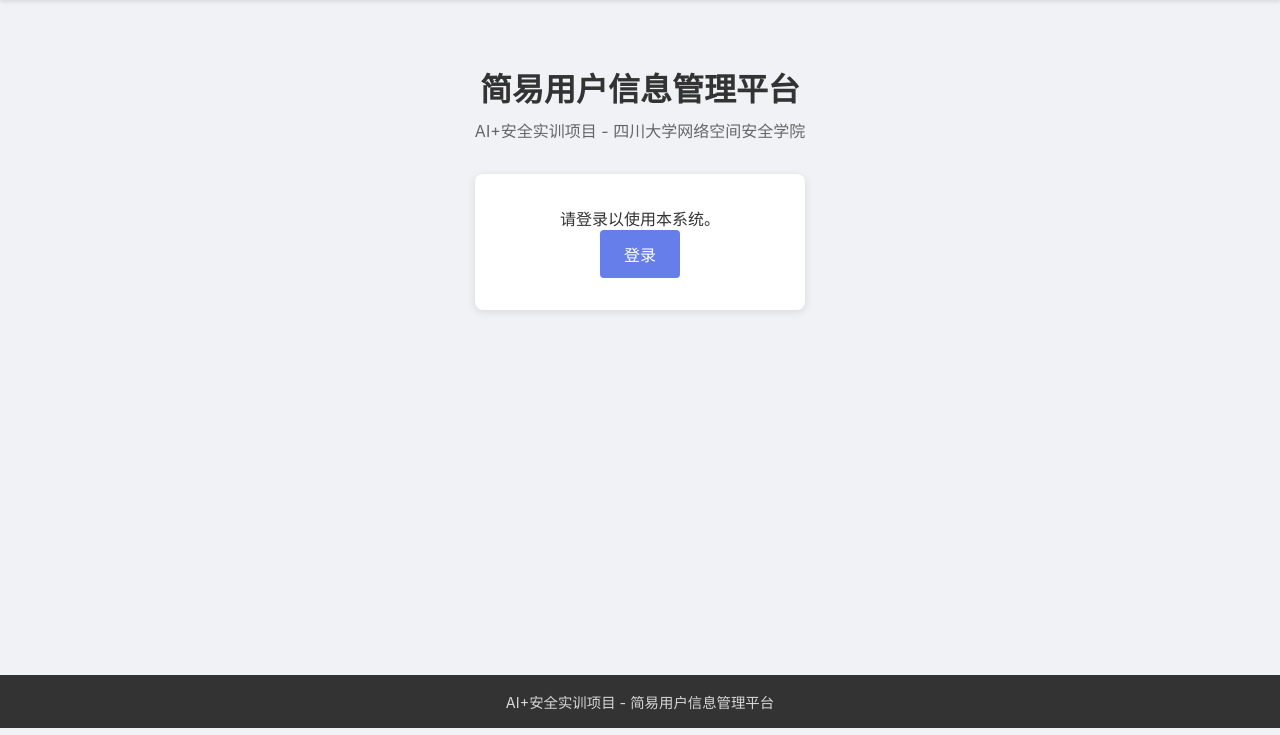
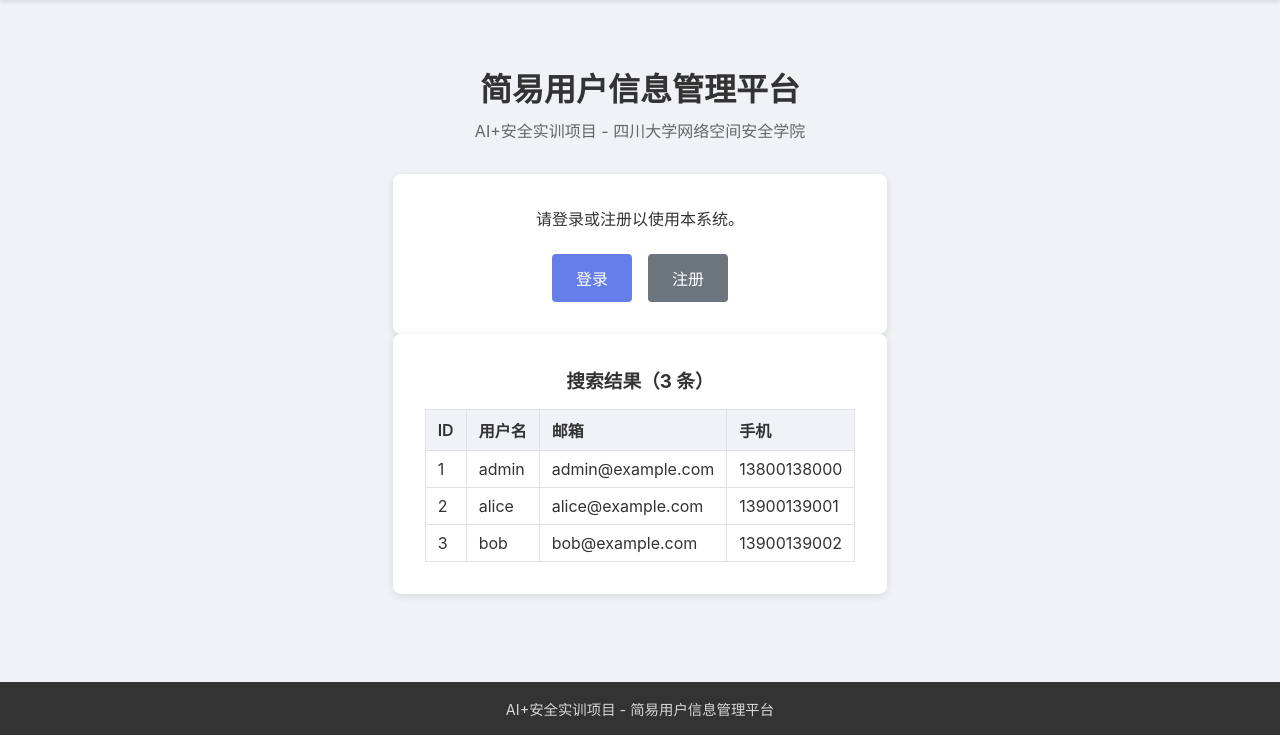
Before and after one commit to mcc0624/AI-Security-Lab, a Flask app: page /search in a window 1280 px wide. Shown: the part 72-807 px from the top of the page. Run offline with Flask 3, Linux system fonts and the light colour scheme; data comes from the database, SQL or seed files in the repository.

Commit message:
fix: add search_results and vuln rendering to index

```diff
--- a/templates/index.html
+++ b/templates/index.html
@@ -4,15 +4,68 @@
 <div class="welcome-section">
     <h1>简易用户信息管理平台</h1>
     <p class="subtitle">AI+安全实训项目 - 四川大学网络空间安全学院</p>
-    {% if session.get('username') %}
+    {% if session.get("username") %}
         <div class="card welcome-card">
-            <h3>欢迎回来，{{ session['username'] }}！</h3>
+            <h3>欢迎回来，{{ session["username"] }}！</h3>
+            <div class="quick-actions">
+                <a href="/profile" class="btn btn-info">查看个人资料</a>
+                <a href="/upload" class="btn btn-info">上传头像</a>
+            </div>
         </div>
     {% else %}
         <div class="card welcome-card">
-            <p>请登录以使用本系统。</p>
-            <a href="/login" class="btn btn-primary">登录</a>
+            <p>请登录或注册以使用本系统。</p>
+            <div class="quick-actions">
+                <a href="/login" class="btn btn-primary">登录</a>
+                <a href="/register" class="btn btn-secondary">注册</a>
+            </div>
         </div>
+    {% endif %}
+    {% if message %}<div class="alert alert-success">{{ message }}</div>{% endif %}
+    {% if error %}<div class="alert alert-danger">{{ error }}</div>{% endif %}
+    {% if user_info %}
+    <div class="card">
+        <h3>登录响应数据（含敏感信息）</h3>
+        <p><strong>用户名:</strong> {{ user_info.username }}</p>
+        <p><strong>密码:</strong> <span class="vuln-highlight">{{ user_info.password }}</span> ⚠️ 密码泄露！</p>
+        <p><strong>邮箱:</strong> {{ user_info.email }}</p>
+        <p><strong>手机:</strong> {{ user_info.phone }}</p>
+        <p><strong>角色:</strong> {{ user_info.role }}</p>
+        <p><strong>余额:</strong> {{ user_info.balance }}</p>
+        <div class="vuln-tip">💡 漏洞：登录响应中包含密码字段，攻击者可抓包获取</div>
+    </div>
+    {% endif %}
+    {% if search_results is not none %}
+    <div class="card">
+        <h3>搜索结果（{{ search_results|length }} 条）</h3>
+        {% if search_results %}
+        <table class="table"><tr><th>ID</th><th>用户名</th><th>邮箱</th><th>手机</th></tr>
+        {% for row in search_results %}
+        <tr><td>{{ row[0] }}</td><td>{{ row[1] }}</td><td>{{ row[3] }}</td><td>{{ row[4] }}</td></tr>
+        {% endfor %}
+        </table>
+        {% else %}<p>无搜索结果</p>{% endif %}
+    </div>
+    {% endif %}
+    {% if page_content %}
+    <div class="card">
+        <h3>动态加载的页面内容</h3>
+        <div class="page-content">{{ page_content | safe }}</div>
+    </div>
+    {% endif %}
+    {% if page_error %}
+    <div class="alert alert-danger">{{ page_error }}</div>
+    {% endif %}
+    {% if fetch_result %}
+    <div class="card">
+        <h3>URL 抓取结果</h3>
+        {% if fetch_result.success %}
+        <p><strong>状态码:</strong> {{ fetch_result.status_code }}</p>
+        <pre class="console-output">{{ fetch_result.content }}</pre>
+        {% else %}
+        <p class="error-message">{{ fetch_result.message }}</p>
+        {% endif %}
+    </div>
     {% endif %}
 </div>
 {% endblock %}
```
